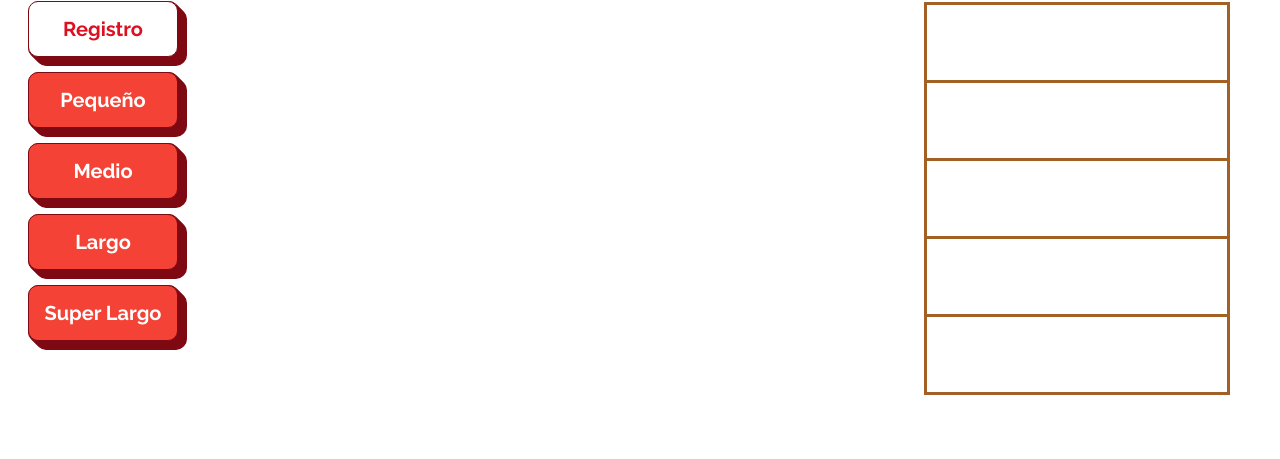
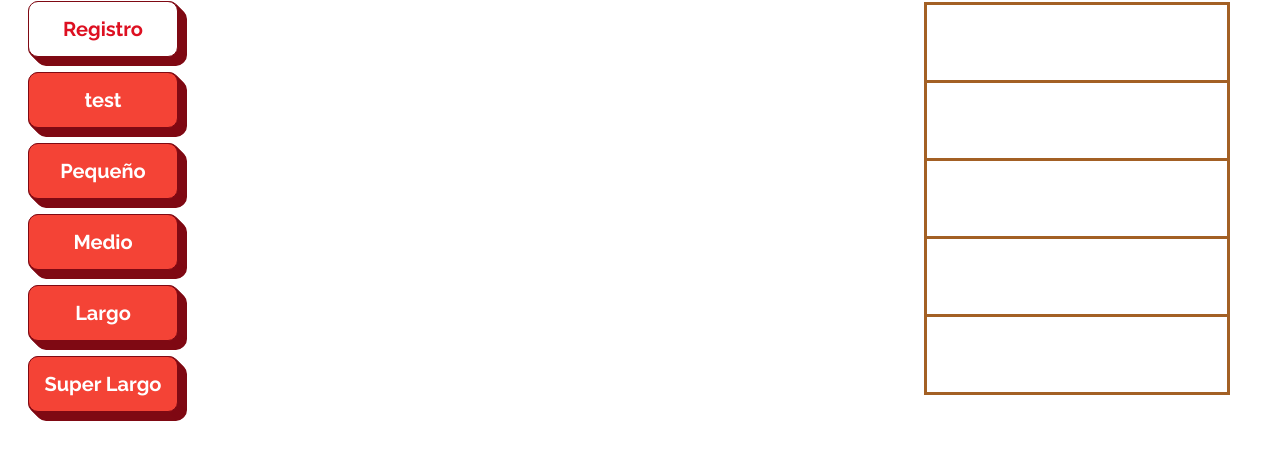
Before and after one commit to renzit/ryl-cnin-card-game, a plain HTML site: page index.html in a window 1280 px wide. Both pictures are taken after a click on the button "Comenzar". Shown: the part 227-686 px from the top of the page. Drawn offline with Linux system fonts and the light colour scheme.

Commit message:
Agrego opcion de test
Para usar y debugear rapido :)

```diff
--- a/index.html
+++ b/index.html
@@ -14,7 +14,7 @@
     <div class="menu">
       <h2>Elegí <br>Dificultad</h2>
       <button class="alt-button new">Registro</button>
-      <!--<button id="0" class="button">test</button>-->
+      <button id="0" class="button">test</button>
       <button id="1" class="button">Pequeño</button>
       <button id="2" class="button">Medio</button>
       <button id="3" class="button">Largo</button>
```
